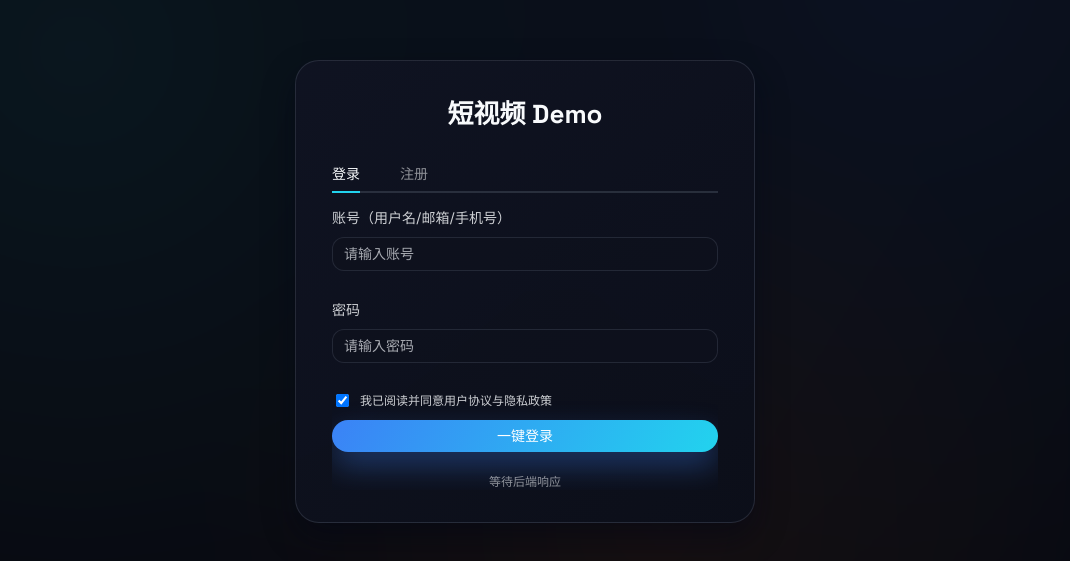
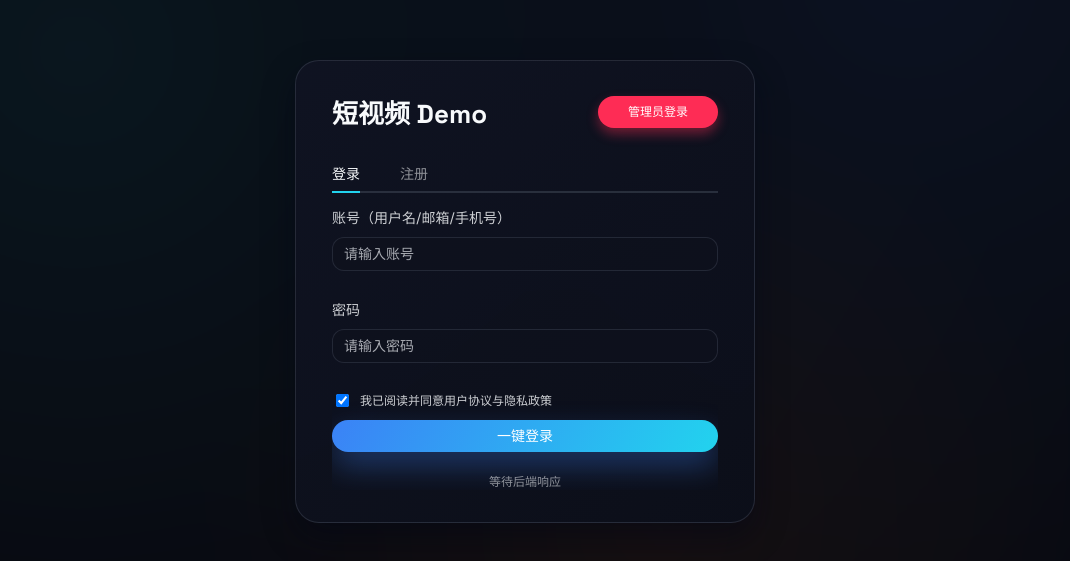
Before and after one commit to Lubida123/shortMovie, a Vue app in the folder user infront/my-video-project/: page /login in a window 1280 px wide. Shown: the part 109-670 px from the top of the page, without its empty margins (115-1185 px from the left). Built offline with nearby package versions, Linux system fonts and the light colour scheme.

Commit message:
管理员登陆

```diff
--- a/user infront/my-video-project/src/views/Login.vue
+++ b/user infront/my-video-project/src/views/Login.vue
@@ -15,6 +15,14 @@ const codeLoading = ref(false)
 const isAuthed = ref(false)
 const codeCountdown = ref(0)
 let codeTimer = null
+
+// 管理员登录页面地址（请替换为你的实际地址）
+const adminLoginUrl = 'http://localhost:5174/admin/login'
+
+// 跳转到管理员登录页（新标签页打开）
+const goToAdminLogin = () => {
+  window.open(adminLoginUrl, '_blank')
+}
 
 const loginForm = reactive({
   account: '',
@@ -142,7 +150,16 @@ onBeforeUnmount(() => {
     <div class="login-overlay"></div>
 
     <section class="login-card">
+      <!-- 标题与管理员按钮容器 -->
+      <div class="header-wrap">
         <h1 class="login-title">短视频 Demo</h1>
+        <el-button
+            class="admin-login-btn"
+            @click="goToAdminLogin"
+        >
+          管理员登录
+        </el-button>
+      </div>
 
       <el-tabs v-model="activeTab" class="login-tabs">
         <el-tab-pane label="登录" name="login">
@@ -259,12 +276,19 @@ onBeforeUnmount(() => {
   box-shadow: var(--dy-shadow-card);
 }
 
+/* 新增：标题与按钮容器 */
+.header-wrap {
+  display: flex;
+  align-items: center;
+  justify-content: space-between;
+  margin-bottom: 22rem;
+}
+
 .login-title {
-  margin: 0 0 22rem;
+  margin: 0;
   font-size: 26rem;
   font-family: var(--font-heading);
   color: var(--dy-text-primary);
-  text-align: center;
 }
 
 .form-block {
@@ -340,4 +364,25 @@ onBeforeUnmount(() => {
 .code-btn {
   color: var(--dy-brand-cyan);
 }
+
+/* 管理员登录按钮样式 - 抖音品牌红 */
+:deep(.admin-login-btn) {
+  background: #fe2c55; /* 抖音核心红 */
+  border: none;
+  border-radius: 16rem;
+  color: #fff;
+  width: 120rem;
+  height: 32rem;
+  font-size: 12rem;
+  font-weight: 500;
+  box-shadow: 0 6rem 12rem rgba(254, 44, 85, 0.4);
+
+  &:hover {
+    background: #ff3a63; /* hover 高亮红 */
+  }
+
+  &:active {
+    background: #e8274d; /* 点击加深红 */
+  }
+}
 </style>
```
Lines whose indentation alone changed are shown as unchanged.
